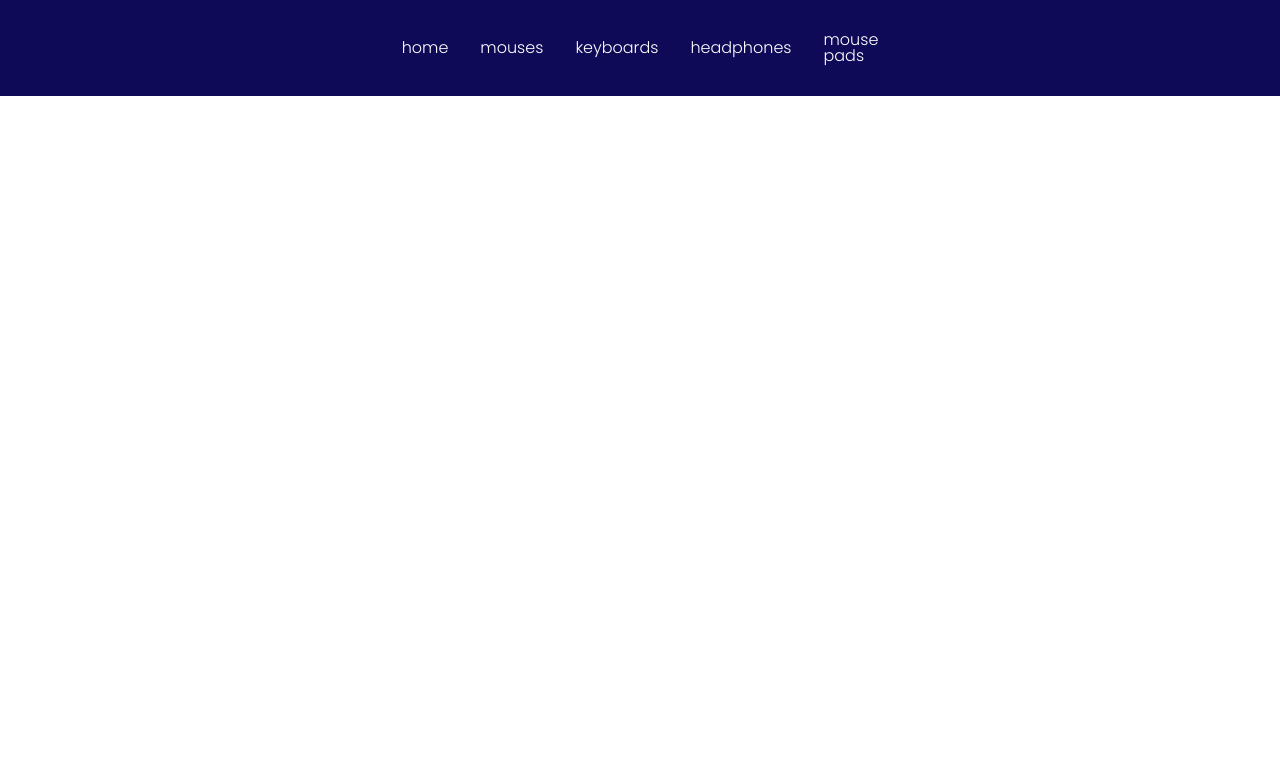
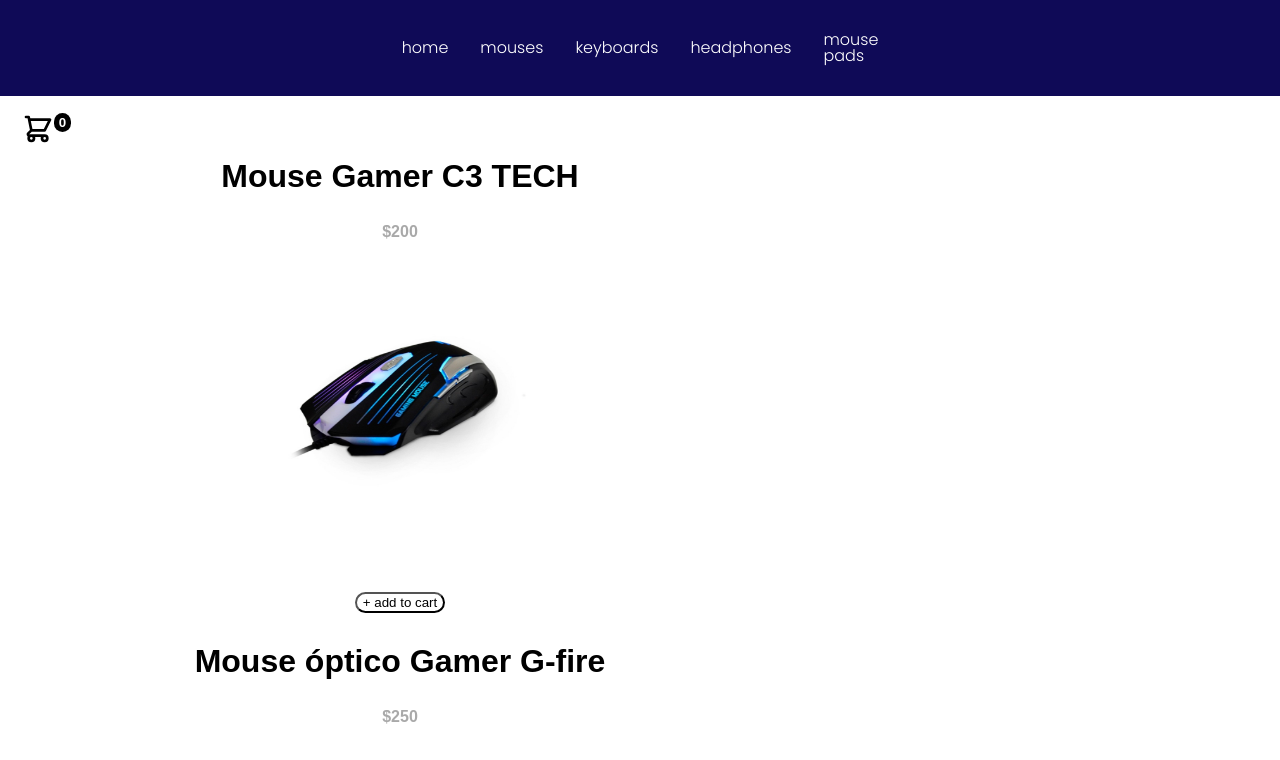
Before and after one commit to Marincor/techtronik-store, a React (Create React App) app: page /mouses in a window 1280 px wide. Shown: the top 760 px of the page. Built offline with nearby package versions, Linux system fonts and the light colour scheme.

Commit message:
feat: 🎸 layout of pages initialized

```diff
--- a/src/components/HomePage/index.jsx
+++ b/src/components/HomePage/index.jsx
@@ -1,6 +1,6 @@
 import Carousel, { autoplayPlugin } from "@brainhubeu/react-carousel";
 import "@brainhubeu/react-carousel/lib/style.css";
-import { BannerProducts } from "../products";
+import { Products } from "../products";
 import { Btn, ImgBox } from "../../assets/UI";
 import { useContext, useState } from "react";
 import Lottie from "react-lottie";
@@ -13,6 +13,8 @@ import { BoxCard, BoxLoading, Div, PriceBox, TitleBox } from "./styles";
 import getItemInfo from "../../functions/homePage/getItemsInfo";
 import openCart from "../../functions/homePage/openCart";
 import amountCount from "../../functions/homePage/amountCount";
+import { LoadingContext } from "../../contexts/loading";
+import { CartContexts } from "../../contexts/cart";
 
 // lottie config //
 const defaultOptions = {
@@ -25,9 +27,11 @@ const defaultOptions = {
 };
 
 export default function Home() {
-  const [loading, setLoading] = useState(false);
+
+  console.log(Products.Mouses)
+  const { loading, setLoading } = useContext(LoadingContext);
   const { includedItems, setIncludedItems } = useContext(ItemsContexts);
-  const [cartIsOpen, setCartIsOpen] = useState(false);
+  const { cartIsOpen, setCartIsOpen } = useContext(CartContexts);
 
   function addToCart(e) {
     e.preventDefault();
@@ -66,7 +70,7 @@ export default function Home() {
           ]}
           animationSpeed={1000}
         >
-          {BannerProducts.map((item) => {
+          {Products.Keyboards.map((item) => {
             return (
               <BoxCard key={item.id} id={item.id}>
                 <>
--- a/src/components/Mouses/index.jsx
+++ b/src/components/Mouses/index.jsx
@@ -1,10 +1,6 @@
-export default function Mouses () {
+import Layout from "../layout";
+import { Products } from "../products";
 
-
-    return(
-
-        <div>
-
-        </div>
-    )
+export default function Mouses() {
+  return <Layout itemsToShow={Products.Mouses} />;
 }
--- /dev/null
+++ b/src/components/layout/index.jsx
@@ -0,0 +1,67 @@
+import { useContext } from "react";
+import { Btn, ImgBox } from "../../assets/UI";
+import { CartContexts } from "../../contexts/cart";
+import { ItemsContexts } from "../../contexts/items";
+import { LoadingContext } from "../../contexts/loading";
+import amountCount from "../../functions/homePage/amountCount"
+import getItemInfo from "../../functions/homePage/getItemsInfo";
+import openCart from "../../functions/homePage/openCart";
+import ItemModels from "../../models/itemsModels";
+import Cart from "../Cart/Icon"
+import CartModal from "../Cart/Modal";
+import { BoxCard, PriceBox, TitleBox } from "../HomePage/styles";
+
+export default function Layout(props) {
+    const { includedItems, setIncludedItems } = useContext(ItemsContexts);
+    const { loading, setLoading } = useContext(LoadingContext);
+    const { cartIsOpen, setCartIsOpen } = useContext(CartContexts);
+
+    function addToCart(e) {
+      e.preventDefault();
+
+      setLoading(true);
+
+      setTimeout(() => {
+        setLoading(false);
+      }, 1000);
+
+      /// get items information //
+
+      getItemInfo(e, ItemModels, includedItems, setIncludedItems);
+      console.log(e)
+    }
+    return(
+<>
+<Cart items={amountCount(includedItems)} onClick={()=>{openCart(cartIsOpen, setCartIsOpen)}} />
+
+      {cartIsOpen ? (
+        <CartModal
+          setCart={setCartIsOpen}
+          items={includedItems}
+          setItems={setIncludedItems}
+        />
+      ) : (
+        false
+      )}
+      {props.itemsToShow.map((item) =>{
+
+
+return(
+  <BoxCard key={item.id} id={item.id}>
+  <>
+    <TitleBox>{item.name}</TitleBox>
+    <PriceBox>${item.price}</PriceBox>
+  </>
+  <>
+    <ImgBox src={item.img} alt={item.name} />
+    <Btn onClick={addToCart}>+ add to cart</Btn>
+  </>
+</BoxCard>
+
+)
+      })}
+
+</>
+
+    )
+}
--- a/src/components/products/index.jsx
+++ b/src/components/products/index.jsx
@@ -8,14 +8,27 @@ import P60 from '../../assets/img/p60.jpg'
 import Nemesis from '../../assets/img/nm-837 nemesis.jpg'
 import RedDragon from '../../assets/img/redragon seiryu.jpg'
 
-export const BannerProducts = [
+export const Products = {
+
+  Mouses:[
+
     { name: "Mouse Gamer C3 TECH", price: 200, img: C3, id: "01" },
   { name: "Mouse óptico Gamer G-fire", price: 250, img: GFire, id: "02" },
   { name: "Mouse Gamer G503", price: 320, img: G503, id: "03" },
+
+  ],
+
+  Keyboards: [
     { name: "Keyboard Xzone GTB-01", price: 258, img: GTB, id: "04" },
     { name: "Keyboard Bright 0541", price: 340, img: BrightKey, id: "05" },
     { name: "Keyboard Klim Chroma", price: 450, img: Klim, id: "06" },
+  ],
+
+  MousePads: [
+
+
     { name: "Mouse Pad P60", price: 85, img: P60, id: "07" },
     { name: "Mouse Pad Nemesis", price: 106, img: Nemesis, id: "08" },
     { name: "Mouse Pad RedDragon", price: 210, img: RedDragon, id: "09" },
-];
+  ]
+}
--- /dev/null
+++ b/src/contexts/cart.jsx
@@ -0,0 +1,19 @@
+import { createContext, useState } from "react";
+
+
+export const CartContexts = createContext();
+
+export const CartProvider = (props) => {
+
+    const [cartIsOpen, setCartIsOpen] = useState(false);
+
+
+    return(
+
+
+        <CartContexts.Provider value={{cartIsOpen, setCartIsOpen}}>
+            {props.children}
+        </CartContexts.Provider>
+
+    )
+}
--- /dev/null
+++ b/src/contexts/loading.jsx
@@ -0,0 +1,19 @@
+import { createContext, useState } from "react";
+
+
+export const LoadingContext = createContext();
+
+export const LoadingProvider = (props) => {
+
+    const [loading, setLoading] = useState(false);
+
+
+    return(
+
+
+        <LoadingContext.Provider value={{loading, setLoading}}>
+            {props.children}
+        </LoadingContext.Provider>
+
+    )
+}
```
Also changed, not shown: src/App.js (+10 -10 lines). Lines whose indentation alone changed are shown as unchanged.
